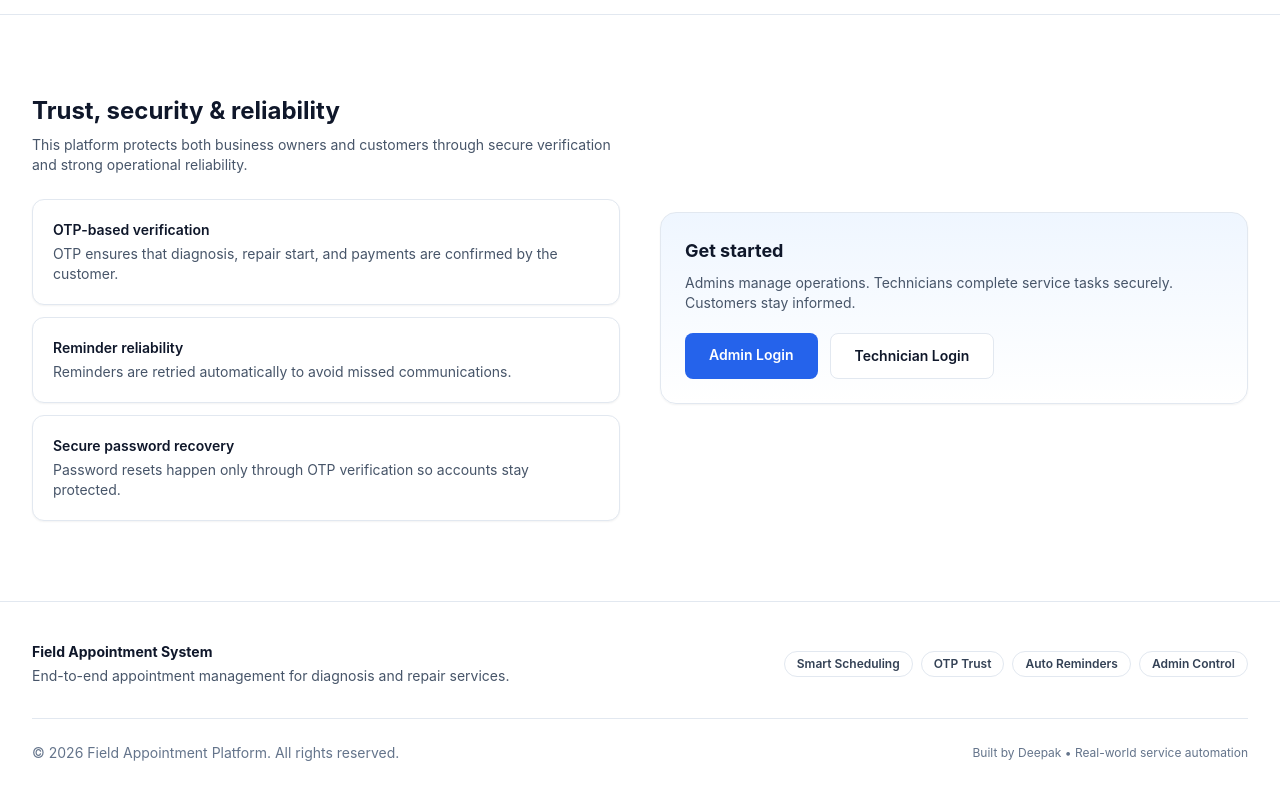
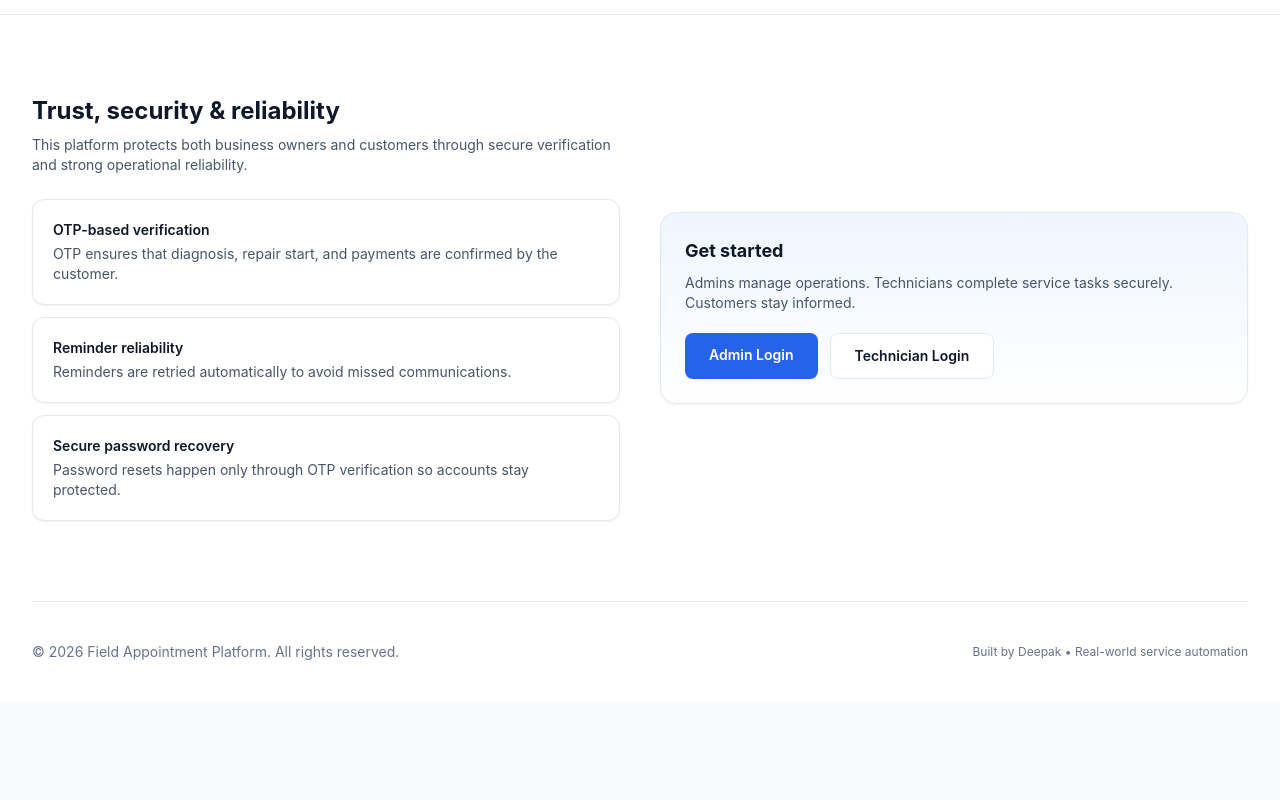
Before and after one commit to deepakM-8bit/Field-appoinment-smart-reminder-platform, a React app in the folder Frontend/: page / in a window 1280 px wide. Shown: the part 1884-2684 px from the top of the page. After the commit the page ends 2586 px from the top, so only its background shows below. Built offline with nearby package versions, Linux system fonts and the light colour scheme; the HTML template or start-up script is replaced by a standard one.

Commit message:
updated the home page , technician panel

```diff
--- a/Frontend/src/components/ThemeToggle.jsx
+++ b/Frontend/src/components/ThemeToggle.jsx
@@ -24,7 +24,7 @@ export default function ThemeToggle () {
         <button
                 onClick={toggleTheme}
                 aria-label="Toggle theme"
-                className="rounded-md border border-gray-200 bg-white px-2.5 py-2 text-sm hover:bg-gray-50 dark:border-gray-700 dark:bg-gray-900 dark:hover:bg-gray-800"
+                className="rounded-3xl border border-gray-200 bg-white px-2.5 py-2 text-sm hover:bg-gray-50 dark:border-gray-700 dark:bg-gray-900 dark:hover:bg-gray-800"
               >
                 {emoji}
               </button>
--- a/Frontend/src/layouts/AdminLayout.jsx
+++ b/Frontend/src/layouts/AdminLayout.jsx
@@ -1,6 +1,6 @@
 import { Outlet, Link, useNavigate } from "react-router-dom";
 import { useState } from "react";
-import Navbar from "../components/Navbar";
+import ThemeToggle from "../components/ThemeToggle";
 
 /* ---------- Reusable NavLink (DECLARED OUTSIDE) ---------- */
 function AdminNavLink({ to, children, onClick }) {
@@ -21,7 +21,9 @@ export default function AdminLayout() {
   const [sidebarOpen, setSidebarOpen] = useState(false);
 
   const logout = () => {
-    localStorage.clear();
+    localStorage.removeItem("token");
+    localStorage.removeItem("role");
+    localStorage.removeItem("user");
     navigate("/");
   };
 
@@ -87,8 +89,8 @@ export default function AdminLayout() {
       {/* Main content */}
       <div className="flex flex-1 flex-col">
         {/* Top bar (mobile) */}
-        <header className="flex items-center justify-between border-b border-gray-200 bg-white px-4 py-3 shadow-sm dark:border-slate-800 dark:bg-slate-950 lg:hidden">
-          {/* <Link
+        <header className="flex items-center justify-between border-b border-gray-200 bg-white px-4 py-3 shadow-sm dark:border-slate-800 dark:bg-slate-950 ">
+          <Link
               to="/"
               onClick={() => setSidebarOpen(false)}
               className="flex items-center gap-2 min-w-0"
@@ -104,14 +106,16 @@ export default function AdminLayout() {
                   Service Workflow Platform
                 </p>
               </div>
-          </Link> */}
-
-          <button
-            onClick={() => setSidebarOpen(true)}
-            className="rounded-md text-2xl p-2 text-slate-700 hover:bg-gray-100 dark:text-slate-200 dark:hover:bg-slate-800"
-          >
-            ☰
-          </button>
+          </Link>
+          <div className="py-auto">
+            <ThemeToggle />
+            <button
+              onClick={() => setSidebarOpen(true)}
+              className="lg:hidden rounded-md text-2xl p-2 text-slate-700 hover:bg-gray-100 dark:text-slate-200 dark:hover:bg-slate-800"
+            >
+              ☰
+            </button>
+          </div>
         </header>
 
         <main className="flex-1 p-4 lg:p-6">
--- a/Frontend/src/layouts/TechnicianLayout.jsx
+++ b/Frontend/src/layouts/TechnicianLayout.jsx
@@ -1,11 +1,14 @@
-import { Outlet, useNavigate } from "react-router-dom";
+import { Outlet, useNavigate, Link } from "react-router-dom";
+import ThemeToggle from "../components/ThemeToggle";
 
 export default function TechnicianLayout() {
   const navigate = useNavigate();
 
   const logout = () => {
-    localStorage.clear();
-    navigate("/tech-login");
+    localStorage.removeItem("token");
+    localStorage.removeItem("role");
+    localStorage.removeItem("user");
+    navigate("/");
   };
 
   return (
@@ -14,22 +17,24 @@ export default function TechnicianLayout() {
       <header className="sticky top-0 z-40 border-b border-gray-200 bg-white/95 backdrop-blur px-4 py-3 dark:border-slate-800 dark:bg-slate-950/80">
         <div className="mx-auto flex max-w-6xl items-center justify-between">
           {/* Left */}
-          <div className="flex items-center gap-3">
-            <div className="flex h-9 w-9 items-center justify-center rounded-lg bg-blue-600/10 text-blue-700 dark:bg-blue-500/10 dark:text-blue-300">
-              🛠️
+          <Link to="/technician" className="flex items-center gap-3">
+            <div className="h-9 w-9 rounded-xl bg-blue-600 text-white flex items-center justify-center font-bold shrink-0">
+              FA
             </div>
             <div className="leading-tight">
-              <p className="text-sm font-semibold text-slate-900 dark:text-slate-100">
-                Technician Panel
+              <p className="truncate text-sm font-bold text-gray-900 dark:text-white">
+                Field Appointment
               </p>
-              <p className="text-xs text-slate-500 dark:text-slate-400">
-                Manage your assigned appointments
+              <p className="truncate text-[11px] text-gray-500 dark:text-gray-400">
+                Service workflow platform
               </p>
             </div>
-          </div>
+          </Link>
 
           {/* Right */}
           <div className="flex items-center gap-3">
+            <ThemeToggle />
+
             <button
               onClick={logout}
               className="rounded-md bg-red-600 px-3 py-2 text-sm font-semibold text-white hover:bg-red-700"
--- a/Frontend/src/pages/Home.jsx
+++ b/Frontend/src/pages/Home.jsx
@@ -369,28 +369,9 @@ export default function Home() {
       {/* ---------------- Footer ---------------- */}
       <footer
         id="footer"
-        className="border-t border-slate-200 py-10 dark:border-slate-800"
       >
         <Container>
-          <div className="flex flex-col gap-6 sm:flex-row sm:items-center sm:justify-between">
-            <div>
-              <p className="text-sm font-bold text-slate-900 dark:text-white">
-                Field Appointment System
-              </p>
-              <p className="mt-1 text-sm text-slate-600 dark:text-slate-300">
-                End-to-end appointment management for diagnosis and repair services.
-              </p>
-            </div>
-
-            <div className="flex flex-wrap gap-2">
-              <Pill>Smart Scheduling</Pill>
-              <Pill>OTP Trust</Pill>
-              <Pill>Auto Reminders</Pill>
-              <Pill>Admin Control</Pill>
-            </div>
-          </div>
-
-          <div className="mt-8 flex flex-col gap-2 border-t border-slate-200 pt-6 text-sm text-slate-500 dark:border-slate-800 dark:text-slate-400 sm:flex-row sm:items-center sm:justify-between">
+          <div className="flex flex-col gap-2 border-t border-slate-200 py-10 text-sm text-slate-500 dark:border-slate-800 dark:text-slate-400 sm:flex-row sm:items-center sm:justify-between">
             <p>© {year} Field Appointment Platform. All rights reserved.</p>
             <p className="text-xs">Built by Deepak • Real-world service automation</p>
           </div>
--- a/Frontend/src/pages/technician/TechnicianDashboard.jsx
+++ b/Frontend/src/pages/technician/TechnicianDashboard.jsx
@@ -136,6 +136,9 @@ export default function TechnicianDashboard() {
   return (
     <div className="space-y-6">
       {/* Header */}
+      <h1 className="text-xl border-b border-gray-400 inline font-semibold text-slate-900 dark:text-slate-100">
+        Technician Dashboard
+      </h1>
       <div className="flex flex-col gap-4 sm:flex-row sm:items-center sm:justify-between">
         <div>
           <h1 className="text-xl font-semibold text-slate-900 dark:text-slate-100">
```
